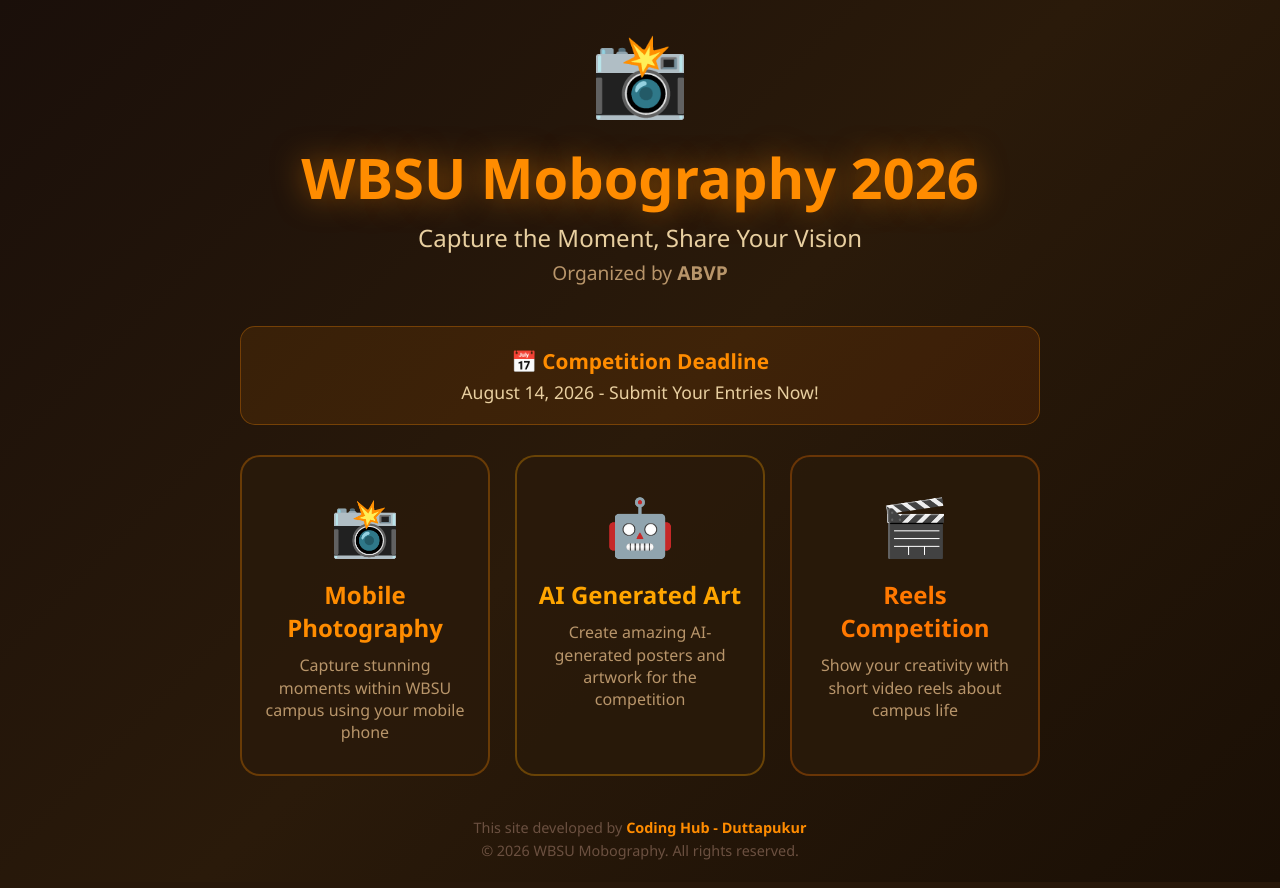
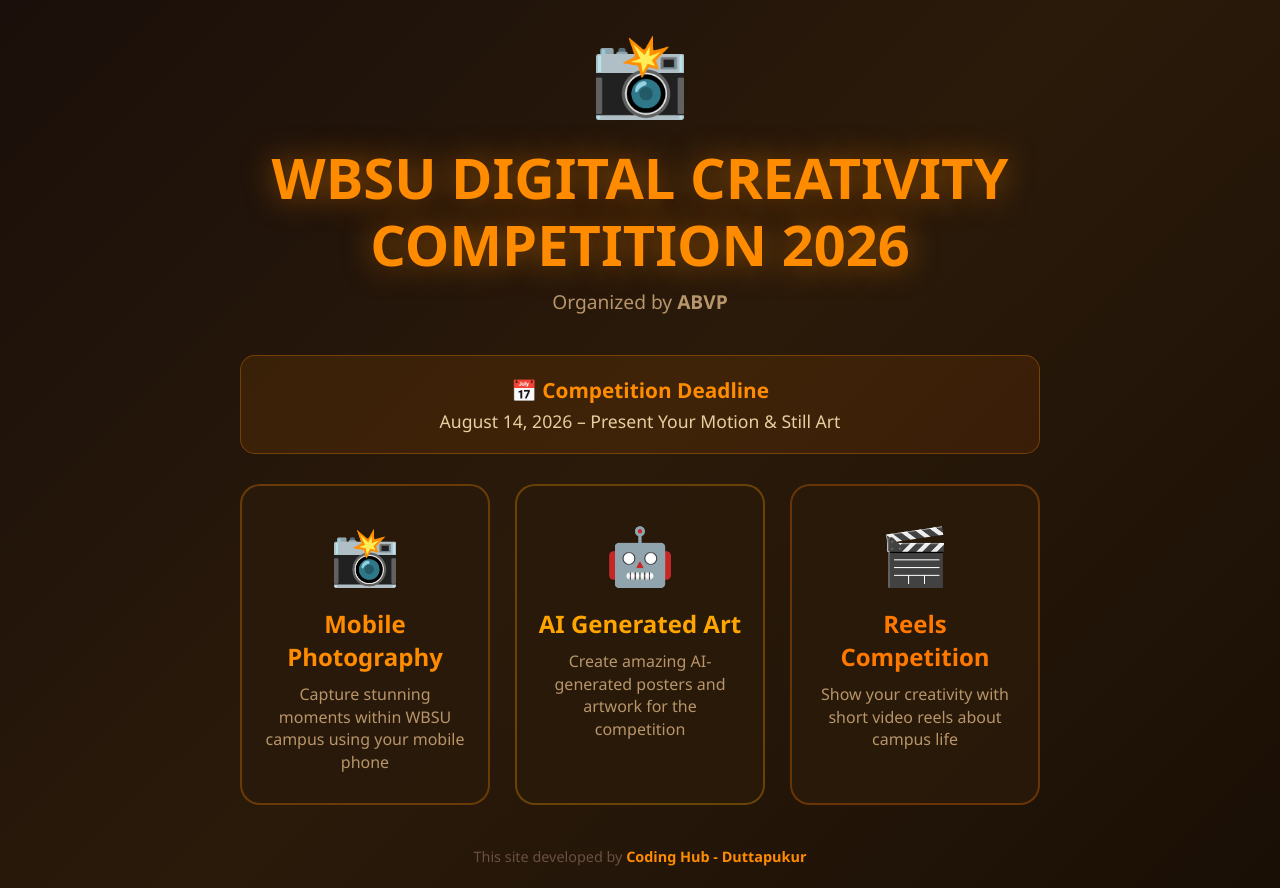
Before and after one commit to TSS-arch/wbsumob, a Flask app: page / in a window 1280 px wide. Run offline with Flask 3, Linux system fonts and the light colour scheme.

Commit message:
Update home.html

```diff
--- a/templates/home.html
+++ b/templates/home.html
@@ -3,7 +3,7 @@
 <head>
     <meta charset="UTF-8">
     <meta name="viewport" content="width=device-width, initial-scale=1.0, maximum-scale=1.0, user-scalable=yes">
-    <title>WBSU Mobography 2026 - Home</title>
+    <title>WBSU - Home</title>
     <meta property="og:title" content="WBSU Mobography 2026">
     <meta property="og:description" content="Capture the Moment, Share Your Vision - Organized by ABVP">
     <meta property="og:type" content="website">
@@ -45,13 +45,13 @@
     <div class="home-container">
         <div class="logo-section">
             <span class="logo-icon">📸</span>
-            <h1 class="main-title">WBSU Mobography 2026</h1>
-            <p class="subtitle">Capture the Moment, Share Your Vision</p>
+            <h1 class="main-title">WBSU DIGITAL CREATIVITY COMPETITION 2026</h1>
+
             <p class="organizer">Organized by <strong>ABVP</strong></p>
         </div>
         <div class="deadline-banner">
             <h3>📅 Competition Deadline</h3>
-            <p>August 14, 2026 - Submit Your Entries Now!</p>
+            <p>August 14, 2026 – Present Your Motion & Still Art</p>
         </div>
         <div class="competition-cards">
             <a href="/mobography" class="comp-card">
@@ -72,7 +72,7 @@
         </div>
         <div class="footer-info">
             <p>This site developed by <span>Coding Hub - Duttapukur</span></p>
-            <p>© 2026 WBSU Mobography. All rights reserved.</p>
+
         </div>
     </div>
 </body>
```
